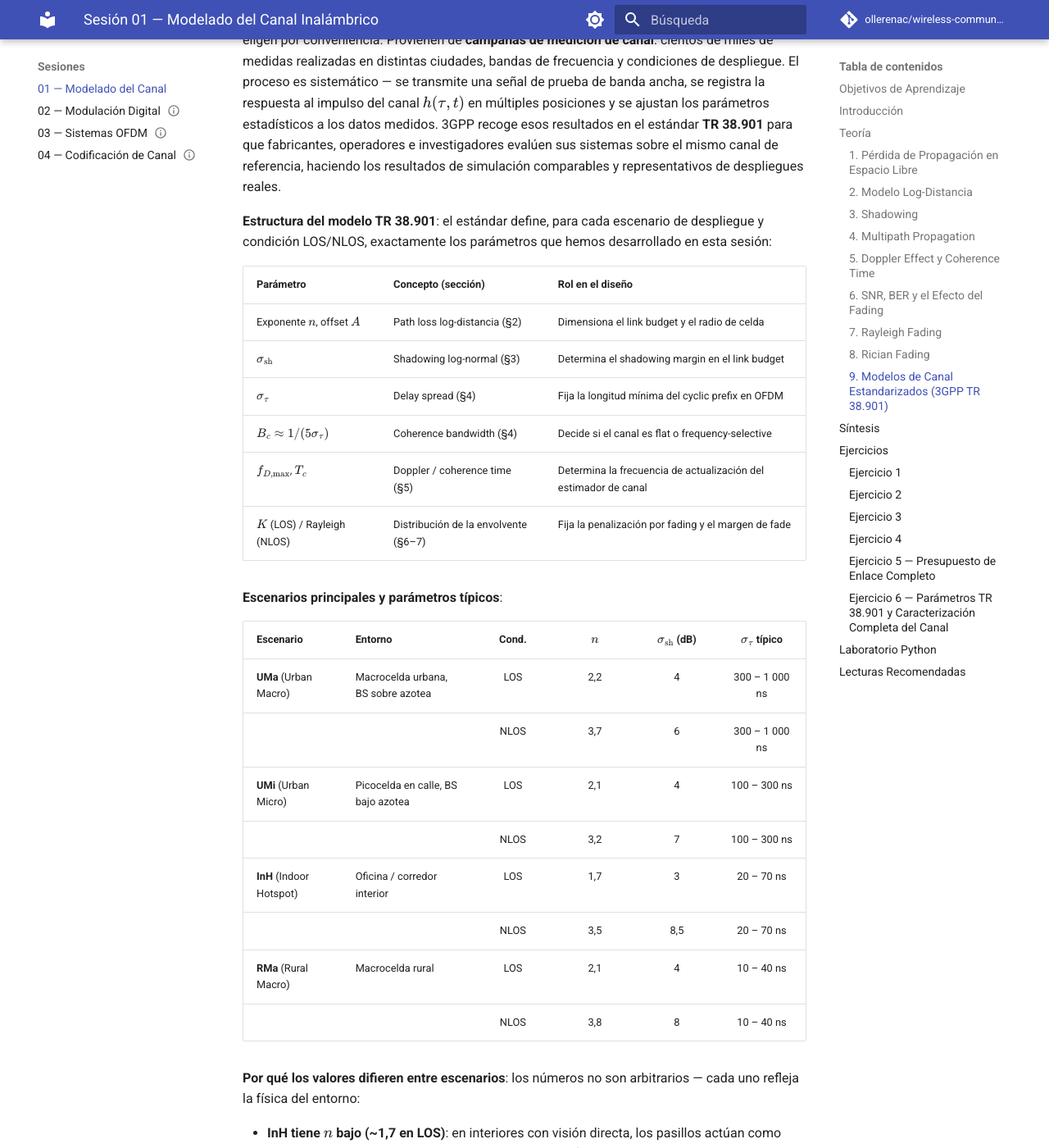
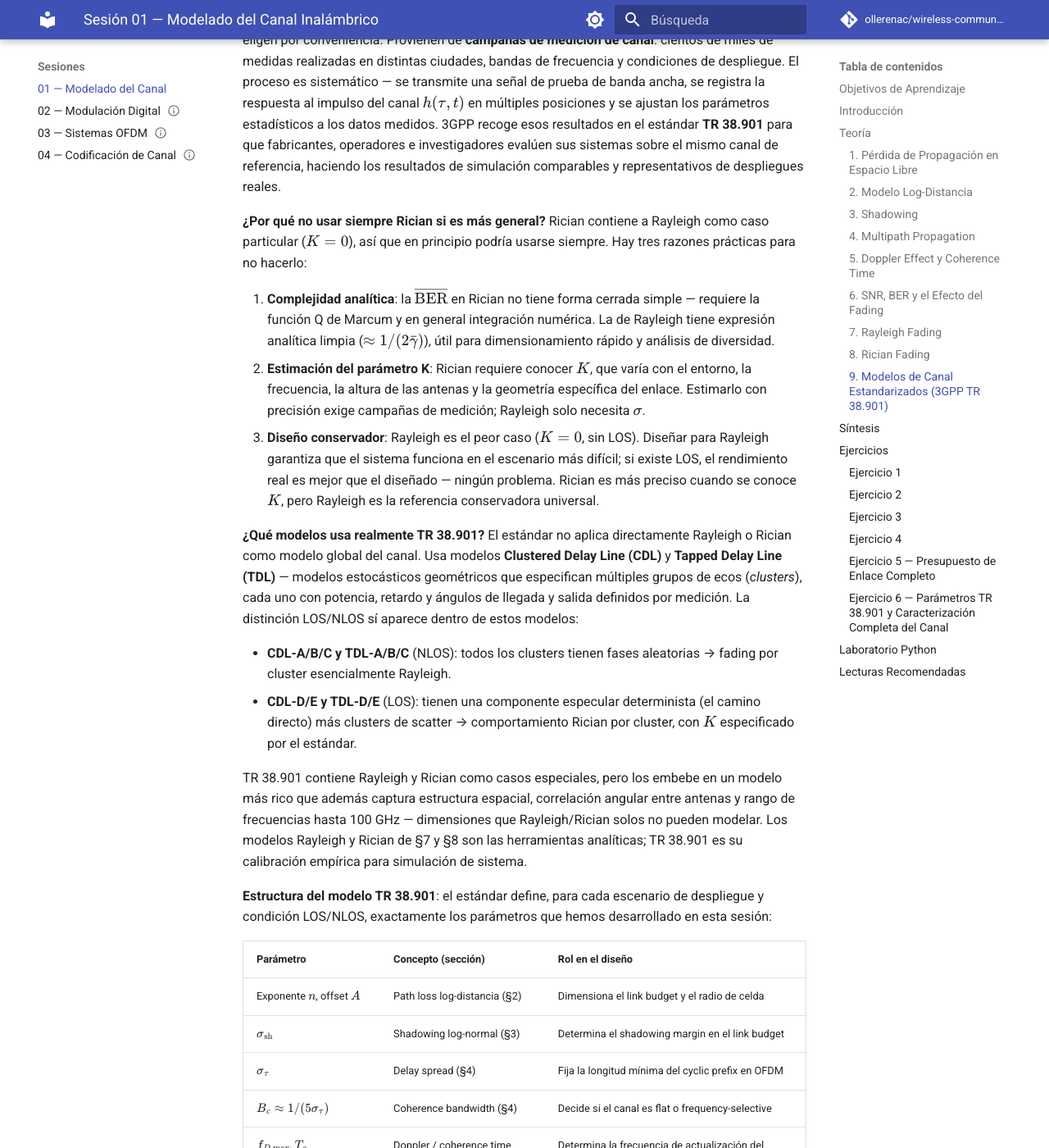
Before and after one commit to ollerenac/wireless-communication-systems, an MkDocs documentation site: the page built from docs/sessions/01-channel-modeling/index.md, in a window 1280 px wide and 1400 px high, scrolled down 33553 px. Shown: the whole window at 82% size. Built offline with MkDocs 1.6.1 and Material for MkDocs 9.7.7, drawn with Linux system fonts in a browser that asks for light colours; comment, search, counter and statistics services are not loaded.

Commit message:
session 01: add §9 explanation of why not always Rician and how TR 38.901 CDL/TDL models relate to Rayleigh/Rician
Co-Authored-By: Claude Sonnet 4.6 <noreply@anthropic.com>

```diff
--- a/docs/sessions/01-channel-modeling/index.md
+++ b/docs/sessions/01-channel-modeling/index.md
@@ -603,6 +603,19 @@ Los modelos de Rayleigh y Rician son tractables analíticamente, pero sus parám
 
 Los parámetros de las secciones anteriores — $n$, $\sigma_\text{sh}$, $\sigma_\tau$, $f_{D,\text{max}}$, $K$ — no se inventan ni se eligen por conveniencia. Provienen de **campañas de medición de canal**: cientos de miles de medidas realizadas en distintas ciudades, bandas de frecuencia y condiciones de despliegue. El proceso es sistemático — se transmite una señal de prueba de banda ancha, se registra la respuesta al impulso del canal $h(\tau, t)$ en múltiples posiciones y se ajustan los parámetros estadísticos a los datos medidos. 3GPP recoge esos resultados en el estándar **TR 38.901** para que fabricantes, operadores e investigadores evalúen sus sistemas sobre el mismo canal de referencia, haciendo los resultados de simulación comparables y representativos de despliegues reales.
 
+**¿Por qué no usar siempre Rician si es más general?** Rician contiene a Rayleigh como caso particular ($K=0$), así que en principio podría usarse siempre. Hay tres razones prácticas para no hacerlo:
+
+1. **Complejidad analítica**: la $\overline{\text{BER}}$ en Rician no tiene forma cerrada simple — requiere la función Q de Marcum y en general integración numérica. La de Rayleigh tiene expresión analítica limpia ($\approx 1/(2\bar{\gamma})$), útil para dimensionamiento rápido y análisis de diversidad.
+2. **Estimación del parámetro K**: Rician requiere conocer $K$, que varía con el entorno, la frecuencia, la altura de las antenas y la geometría específica del enlace. Estimarlo con precisión exige campañas de medición; Rayleigh solo necesita $\sigma$.
+3. **Diseño conservador**: Rayleigh es el peor caso ($K=0$, sin LOS). Diseñar para Rayleigh garantiza que el sistema funciona en el escenario más difícil; si existe LOS, el rendimiento real es mejor que el diseñado — ningún problema. Rician es más preciso cuando se conoce $K$, pero Rayleigh es la referencia conservadora universal.
+
+**¿Qué modelos usa realmente TR 38.901?** El estándar no aplica directamente Rayleigh o Rician como modelo global del canal. Usa modelos **Clustered Delay Line (CDL)** y **Tapped Delay Line (TDL)** — modelos estocásticos geométricos que especifican múltiples grupos de ecos (*clusters*), cada uno con potencia, retardo y ángulos de llegada y salida definidos por medición. La distinción LOS/NLOS sí aparece dentro de estos modelos:
+
+- **CDL-A/B/C y TDL-A/B/C** (NLOS): todos los clusters tienen fases aleatorias → fading por cluster esencialmente Rayleigh.
+- **CDL-D/E y TDL-D/E** (LOS): tienen una componente especular determinista (el camino directo) más clusters de scatter → comportamiento Rician por cluster, con $K$ especificado por el estándar.
+
+TR 38.901 contiene Rayleigh y Rician como casos especiales, pero los embebe en un modelo más rico que además captura estructura espacial, correlación angular entre antenas y rango de frecuencias hasta 100 GHz — dimensiones que Rayleigh/Rician solos no pueden modelar. Los modelos Rayleigh y Rician de §7 y §8 son las herramientas analíticas; TR 38.901 es su calibración empírica para simulación de sistema.
+
 **Estructura del modelo TR 38.901**: el estándar define, para cada escenario de despliegue y condición LOS/NLOS, exactamente los parámetros que hemos desarrollado en esta sesión:
 
 | Parámetro | Concepto (sección) | Rol en el diseño |
```
